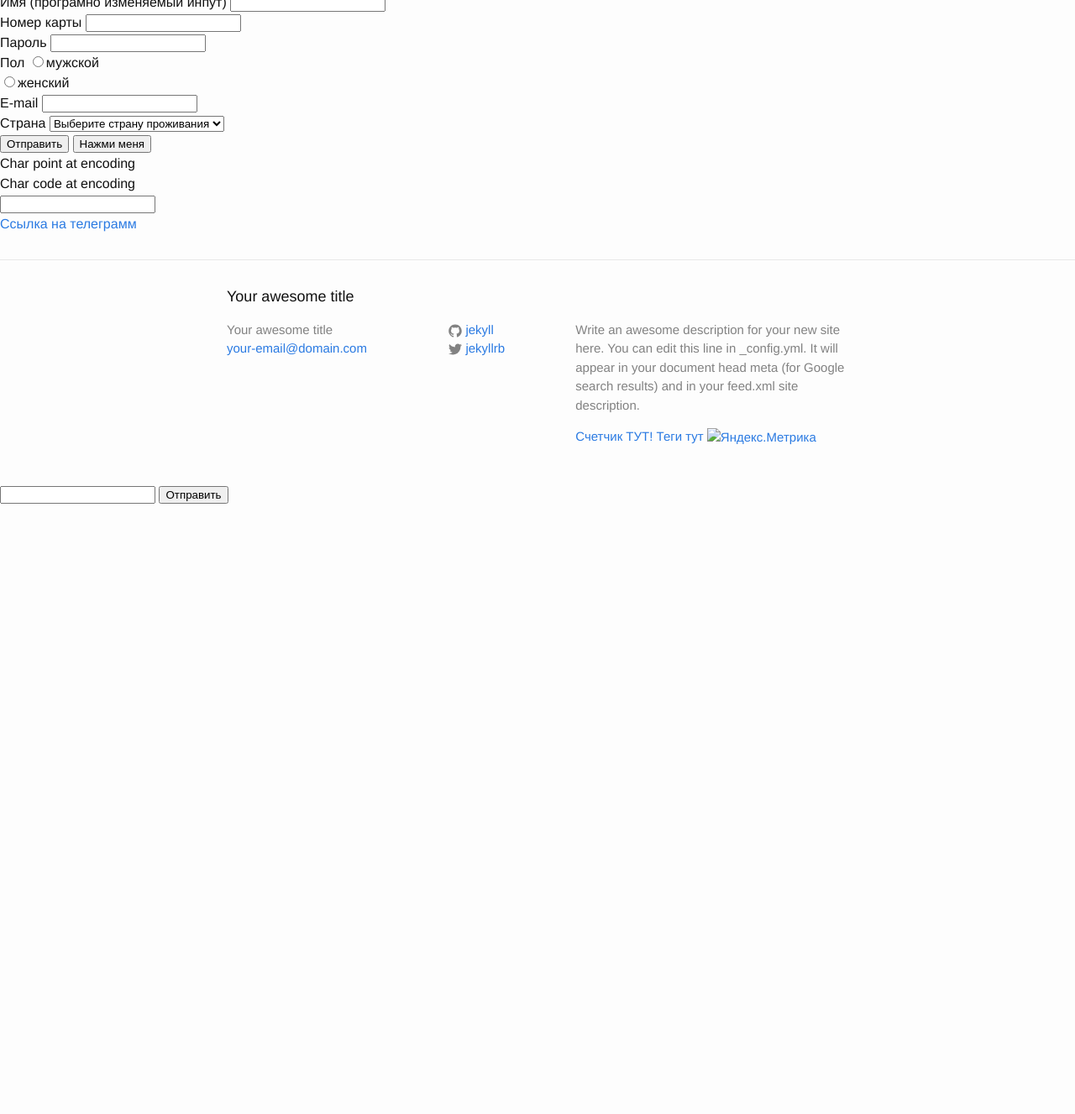
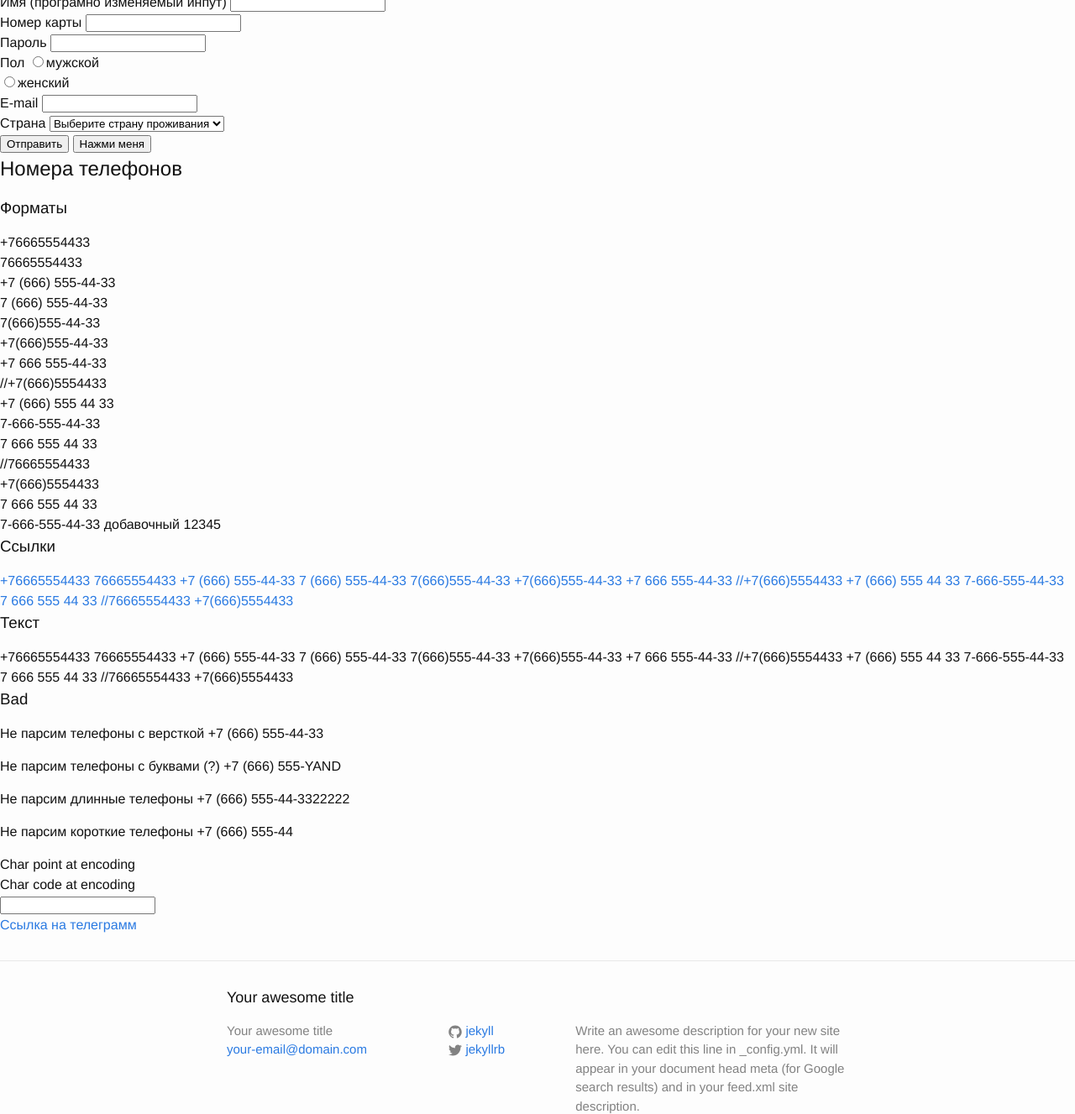
Before and after one commit to ddspb/ddspb.github.io, a Jekyll site: the page built from index.html, in a window 1280 px wide and 1400 px high, scrolled down 3825 px, cut to the strip 73-1400 px from the top of the window. Shown: the whole strip at 84% size. Built offline with Jekyll 4.4.1, drawn with Linux system fonts in a browser that asks for light colours; before the commit the page ends 4499 px from its top, so only the background shows below that.

Commit message:
Update index.html

```diff
--- a/index.html
+++ b/index.html
@@ -331,7 +331,68 @@ layout: default
     </form>
   </div>
 
-
+  <div>
+    <h2>Номера телефонов</h2>
+    <div>
+      <h3>Форматы</h3>
+      <div>+76665554433</div>
+      <div>76665554433</div>
+      <div>+7 (666) 555-44-33</div>
+      <div>7 (666) 555-44-33</div>
+      <div>7(666)555-44-33</div>
+      <div>+7(666)555-44-33</div>
+      <div>+7 666 555-44-33</div>
+      <div>//+7(666)5554433</div>
+      <div>+7 (666) 555 44 33</div>
+      <div>7-666-555-44-33</div>
+      <div>7 666 555 44 33</div>
+      <div>//76665554433</div>
+      <div>+7(666)5554433</div>
+      <div>7&nbsp;666&nbsp;555&nbsp;44&nbsp;33</div>
+      <div>7-666-555-44-33 добавочный 12345</div>
+    </div>
+        <div>
+      <h3>Ссылки</h3>
+      <a href="tel:+76665554433">+76665554433</a>
+      <a href="tel:76665554433">76665554433</a>
+      <a href="tel:+7(666)555-44-33">+7 (666) 555-44-33</a>
+      <a href="tel:7(666)555-44-33">7 (666) 555-44-33</a>
+      <a href="tel:7(666)555-44-33">7(666)555-44-33</a>
+      <a href="tel:+7(666)555-44-33">+7(666)555-44-33</a>
+      <a href="tel:+7666555-44-33">+7 666 555-44-33</a>
+      <a href="tel://+7(666)5554433">//+7(666)5554433</a>
+      <a href="tel:+7(666)5554433">+7 (666) 555 44 33</a>
+      <a href="tel:7-666-555-44-33">7-666-555-44-33</a>
+      <a href="tel:7 666 555 44 33">7 666 555 44 33</a>
+      <a href="tel://76665554433">//76665554433</a>
+      <a href="tel:+7(666)5554433">+7(666)5554433</a>
+    </div>
+        <div>
+      <h3>Текст</h3>
+      <div>
+        +76665554433
+        76665554433
+        +7 (666) 555-44-33
+        7 (666) 555-44-33
+        7(666)555-44-33
+        +7(666)555-44-33
+        +7 666 555-44-33
+        //+7(666)5554433
+        +7 (666) 555 44 33
+        7-666-555-44-33
+        7 666 555 44 33
+        //76665554433
+        +7(666)5554433
+      </div>
+    </div>
+  </div>
+    <div>
+      <h3>Bad</h3>
+      <p>Не парсим телефоны с версткой <span>+7 <span>(666)</span> <span>555-44-33</span></span></p>
+      <p>Не парсим телефоны с буквами (?) <span>+7 (666) 555-YAND</span></p>
+      <p>Не парсим длинные телефоны <span>+7 (666) 555-44-3322222</span></p>
+      <p>Не парсим короткие телефоны <span>+7 (666) 555-44</span></p>
+    </div>
   <div>
     <div>
         Char point at encoding
```
